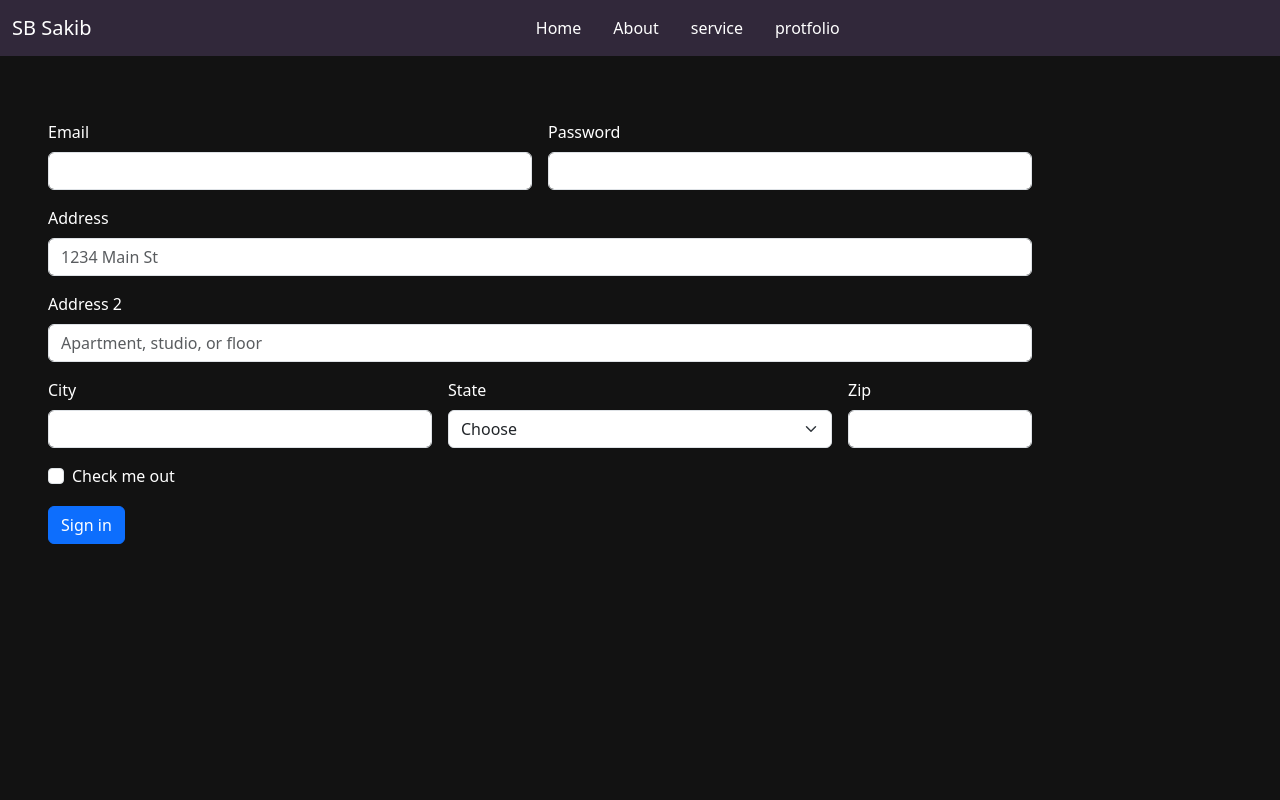
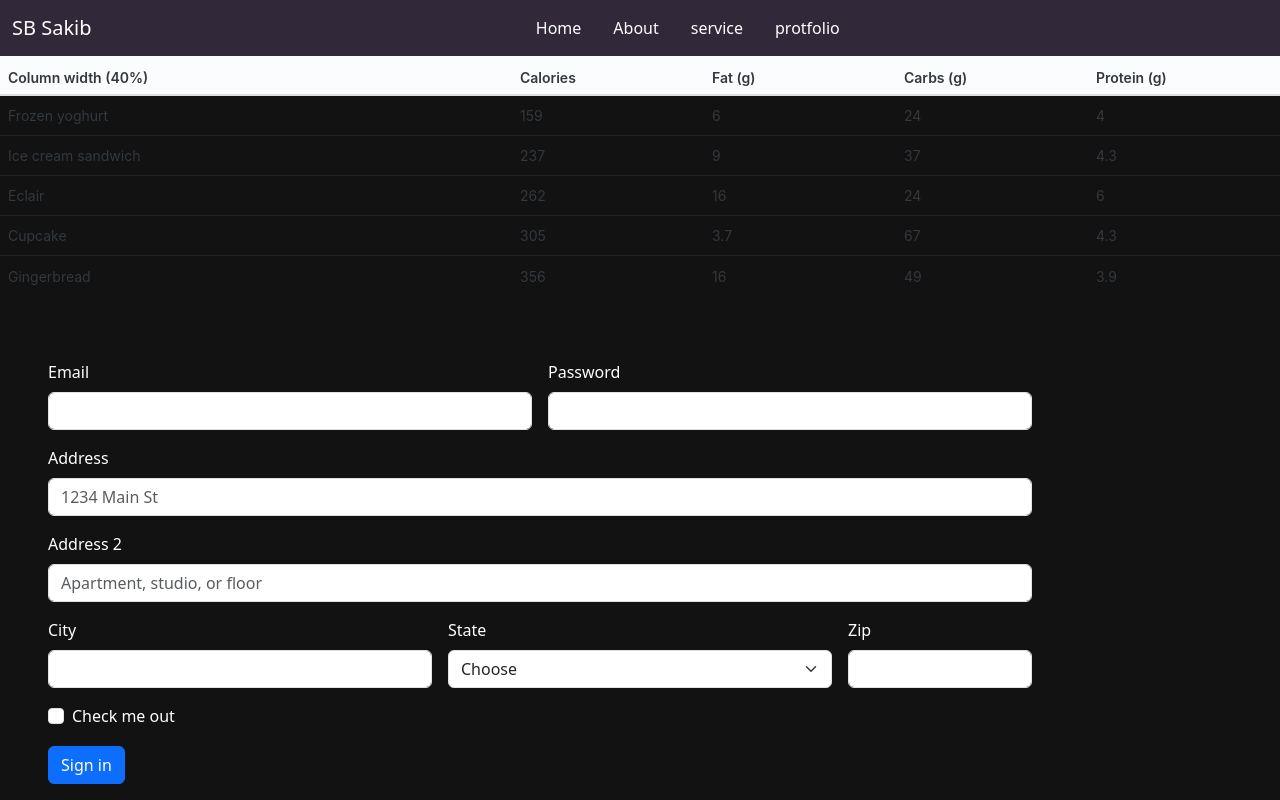
Before and after one commit to sbsakib8/reactproject, a React (Vite) app in the folder vite-project/: page / in a window 1280 px wide. Built offline with nearby package versions, Linux system fonts and the light colour scheme.

Commit message:
joy ui add

```diff
--- a/vite-project/package.json
+++ b/vite-project/package.json
@@ -10,6 +10,9 @@
     "preview": "vite preview"
   },
   "dependencies": {
+    "@emotion/react": "^11.13.3",
+    "@emotion/styled": "^11.13.0",
+    "@mui/joy": "^5.0.0-beta.48",
     "bootstrap": "^5.3.3",
     "react": "^18.3.1",
     "react-bootstrap": "^2.10.5",
--- a/vite-project/src/pages/home/Home.jsx
+++ b/vite-project/src/pages/home/Home.jsx
@@ -1,11 +1,42 @@
-import React from 'react'
+import * as React from 'react';
+import Table from '@mui/joy/Table';
 
-function Home() {
-  return (
-    <>
-
-    </>
-  )
+function createData(name, calories, fat, carbs, protein) {
+  return { name, calories, fat, carbs, protein };
 }
 
-export default Home
+const rows = [
+  createData('Frozen yoghurt', 159, 6.0, 24, 4.0),
+  createData('Ice cream sandwich', 237, 9.0, 37, 4.3),
+  createData('Eclair', 262, 16.0, 24, 6.0),
+  createData('Cupcake', 305, 3.7, 67, 4.3),
+  createData('Gingerbread', 356, 16.0, 49, 3.9),
+];
+
+ function Home() {
+  return (
+    <Table hoverRow>
+      <thead>
+        <tr>
+          <th style={{ width: '40%' }}>Column width (40%)</th>
+          <th>Calories</th>
+          <th>Fat&nbsp;(g)</th>
+          <th>Carbs&nbsp;(g)</th>
+          <th>Protein&nbsp;(g)</th>
+        </tr>
+      </thead>
+      <tbody>
+        {rows.map((row) => (
+          <tr key={row.name}>
+            <td>{row.name}</td>
+            <td>{row.calories}</td>
+            <td>{row.fat}</td>
+            <td>{row.carbs}</td>
+            <td>{row.protein}</td>
+          </tr>
+        ))}
+      </tbody>
+    </Table>
+  );
+}
+export default Home;
```
Also changed, not shown: 1 other file (tests, documents, lock files or other folders).
